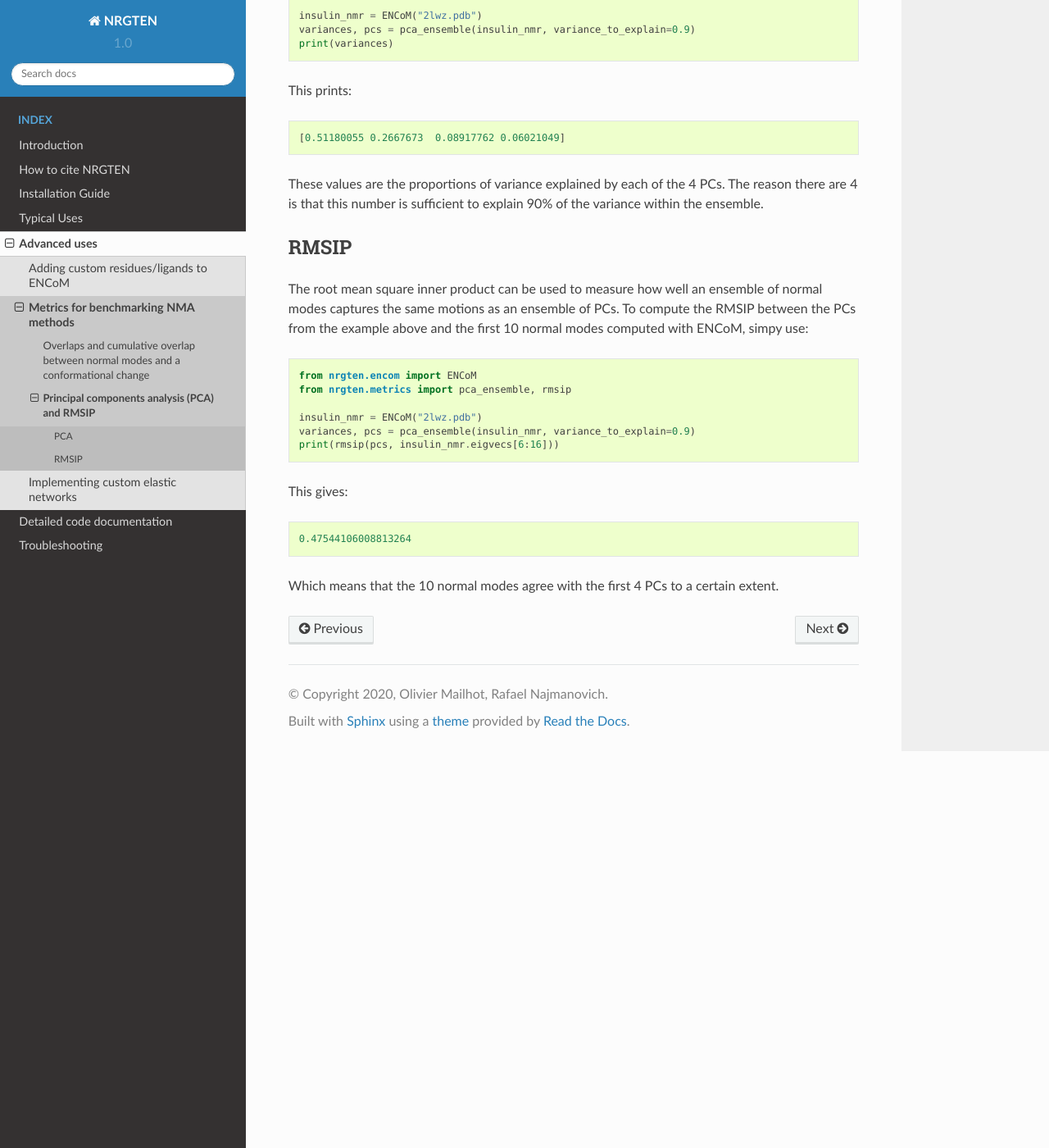
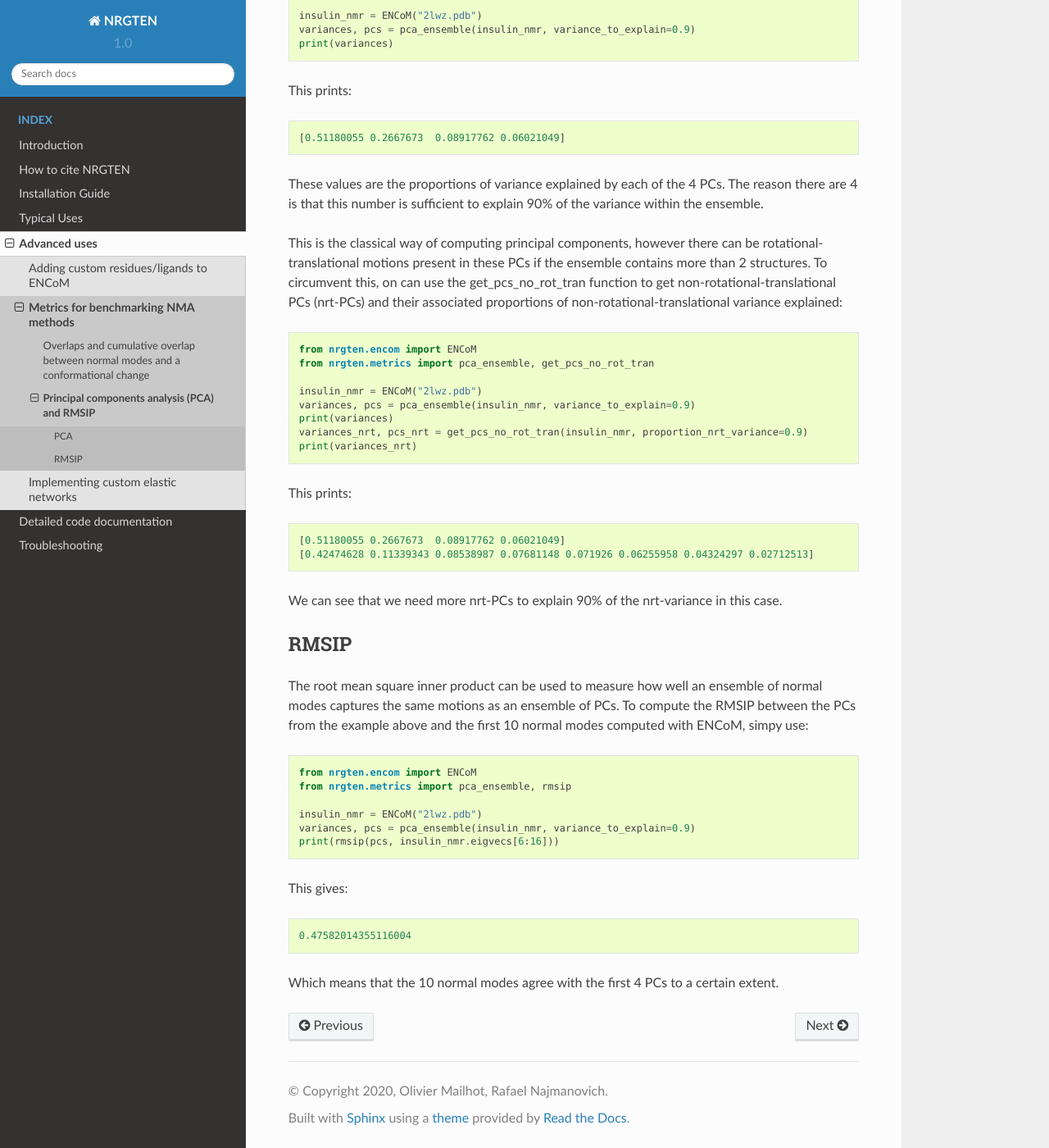
Before and after one commit to gregorpatof/nrgten_package, a Sphinx documentation site: the page built from docs/principal_components.rst, in a window 1280 px wide and 1400 px high, scrolled down 484 px. Shown: the whole window at 82% size. Built offline with Sphinx 7.4.7 and the Read the Docs theme 2.0.0, drawn with Linux system fonts in a browser that asks for light colours.

Commit message:
doc update because of very slight changes in output values for examples

```diff
--- a/docs/overlaps.rst
+++ b/docs/overlaps.rst
@@ -19,7 +19,7 @@ enzyme and the conformational change from closed to open::
 
 When executed this prints::
 
-[0.25741477433642534, 0.44113932573632875, 0.2679822498000171, 0.17066154401463043, 0.4855891448250118, 0.28824476606160415, 0.25663001444853334, 0.08693968794442958, 0.1648489454833794, 0.007607561610732722]
+[0.2587258247160942, 0.4403175171745016, 0.2693148077323511, 0.17032337831252087, 0.49056639198213053, 0.28346742540893066, 0.26312538412865266, 0.04705415373099675, 0.16308585479164334, 0.006879741931829673]
 
 We can see that modes 2 and 5 have the best overlaps.
 
@@ -40,8 +40,8 @@ the specified modes can describe the conformational change::
 
 Which prints::
 
-	Cumulative overlap 10 modes, from closed to open: 0.8838600045376875
-	Cumulative overlap 10 modes, from open to closed: 0.8932702087902841
+	Cumulative overlap 10 modes, from closed to open: 0.8840031908416043
+	Cumulative overlap 10 modes, from open to closed: 0.8927765643323546
 
 We can see that the first 10 normal modes computed by ENCoM capture both transitions
 between the closed and open states of citrate synthase very well.
--- a/docs/principal_components.rst
+++ b/docs/principal_components.rst
@@ -13,20 +13,42 @@ variance from the ensemble.
 NMR structures of single-chain insulin (PDB id 2LWZ) will be used in this example.
 To extract the PCs from the ensemble, simply use::
 
-	from nrgten.encom import ENCoM
-	from nrgten.metrics import pca_ensemble
+    from nrgten.encom import ENCoM
+    from nrgten.metrics import pca_ensemble
 
-	insulin_nmr = ENCoM("2lwz.pdb")
-	variances, pcs = pca_ensemble(insulin_nmr, variance_to_explain=0.9)
-	print(variances)
+    insulin_nmr = ENCoM("2lwz.pdb")
+    variances, pcs = pca_ensemble(insulin_nmr, variance_to_explain=0.9)
+    print(variances)
 
 This prints::
 
-	[0.51180055 0.2667673  0.08917762 0.06021049]
+    [0.51180055 0.2667673  0.08917762 0.06021049]
 
 These values are the proportions of variance explained by each of the 4 PCs.
 The reason there are 4 is that this number is sufficient to explain 90% of the
 variance within the ensemble.
+
+This is the classical way of computing principal components, however there can be
+rotational-translational motions present in these PCs if the ensemble contains
+more than 2 structures. To circumvent this, on can use the get_pcs_no_rot_tran function
+to get non-rotational-translational PCs (nrt-PCs) and their associated proportions of
+non-rotational-translational variance explained::
+
+    from nrgten.encom import ENCoM
+    from nrgten.metrics import pca_ensemble, get_pcs_no_rot_tran
+
+    insulin_nmr = ENCoM("2lwz.pdb")
+    variances, pcs = pca_ensemble(insulin_nmr, variance_to_explain=0.9)
+    print(variances)
+    variances_nrt, pcs_nrt = get_pcs_no_rot_tran(insulin_nmr, proportion_nrt_variance=0.9)
+    print(variances_nrt)
+
+This prints::
+
+    [0.51180055 0.2667673  0.08917762 0.06021049]
+    [0.42474628 0.11339343 0.08538987 0.07681148 0.071926 0.06255958 0.04324297 0.02712513]
+
+We can see that we need more nrt-PCs to explain 90% of the nrt-variance in this case.
 
 RMSIP
 -----
@@ -36,16 +58,16 @@ of normal modes captures the same motions as an ensemble of PCs. To compute the
 RMSIP between the PCs from the example above and the first 10 normal modes
 computed with ENCoM, simpy use::
 
-	from nrgten.encom import ENCoM
-	from nrgten.metrics import pca_ensemble, rmsip
+    from nrgten.encom import ENCoM
+    from nrgten.metrics import pca_ensemble, rmsip
 
-	insulin_nmr = ENCoM("2lwz.pdb")
-	variances, pcs = pca_ensemble(insulin_nmr, variance_to_explain=0.9)
-	print(rmsip(pcs, insulin_nmr.eigvecs[6:16]))
+    insulin_nmr = ENCoM("2lwz.pdb")
+    variances, pcs = pca_ensemble(insulin_nmr, variance_to_explain=0.9)
+    print(rmsip(pcs, insulin_nmr.eigvecs[6:16]))
 
 This gives::
 
-	0.47544106008813264
+    0.47582014355116004
 
 Which means that the 10 normal modes agree with the first 4 PCs to a certain
 extent.
--- a/docs/svib_mutations.rst
+++ b/docs/svib_mutations.rst
@@ -27,7 +27,7 @@ using::
 
     print(diff_entropy)
 
-We see that it is around 0.004, which means that the mutant is slightly more
+We see that it is around 0.005, which means that the mutant is slightly more
 rigid than the WT.
 
 
--- a/docs/transit_probs.rst
+++ b/docs/transit_probs.rst
@@ -30,7 +30,7 @@ If we print the probabilities::
 
 We get the following values::
 
-	prob_open: 0.33312890571320297, prob_closed: 0.439486978896169
+	prob_open : 0.3338869389881078, prob_closed : 0.4389801295109857
 
 The aspartic acid in position 239 has been mutated to a lysine in both conformations
 using MODELLER (`doi.org/10.1002/cpbi.3 <https://doi.org/10.1002/cpbi.3>`_). We can compute
@@ -46,7 +46,7 @@ the same transition probabilities using the mutated forms::
 
 This gives::
 
-	prob_open_mut : 0.3326137296884577, prob_closed_mut : 0.4433261553747672
+	prob_open_mut : 0.33353468729059454, prob_closed_mut : 0.44217369623754493
 
 So we can see that the mutation slightly favors the closed state. Here is the full
 documentation for the get_transit_probs method:
--- a/setup.py
+++ b/setup.py
@@ -8,7 +8,7 @@ with open(os.path.join(HERE, "README.md")) as f:
 
 setuptools.setup(
     name="nrgten",
-    version="1.1.6",
+    version="1.1.7",
     author="Olivier Mailhot",
     description="Najmanovich Research Group Toolkit for Elastic Networks",
     long_description=README,
```
Also changed, not shown: 1 other file.
